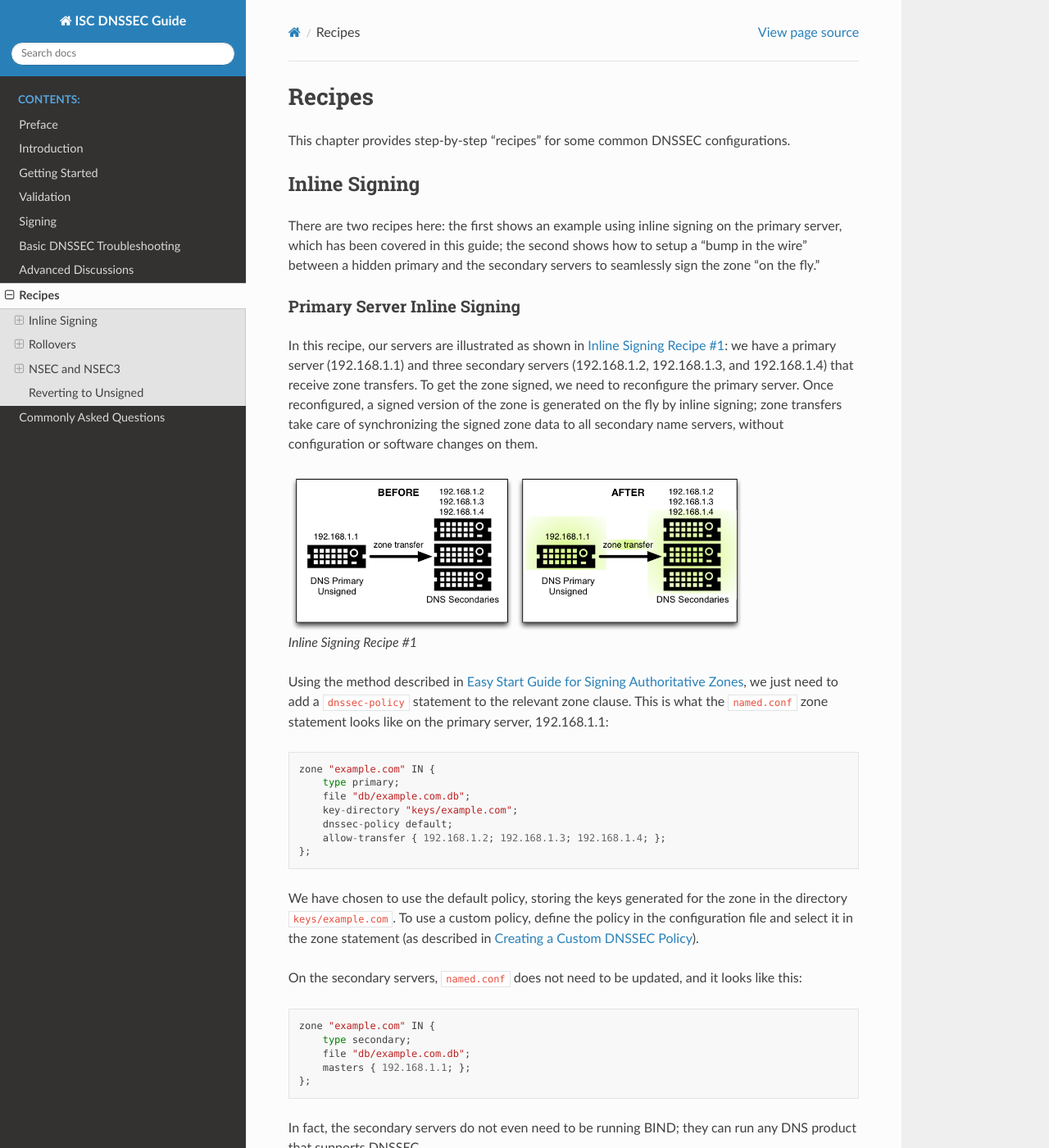
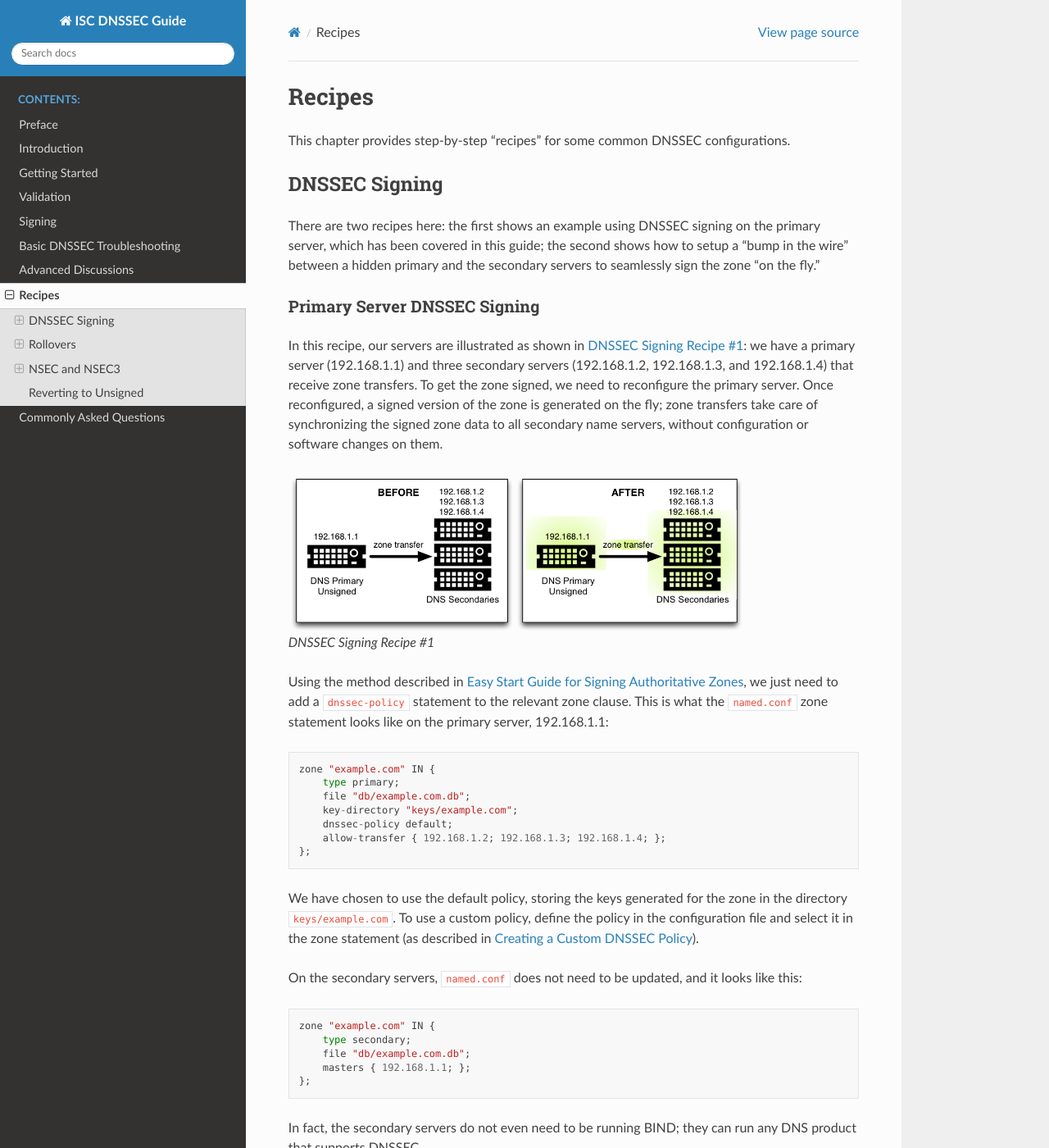
Before and after one commit to isc-projects/isc-dnssec-guide, a Sphinx documentation site: the page built from doc/recipes.rst, in a window 1280 px wide and 1400 px high. Shown: the whole window at 82% size. Built offline with Sphinx 7.4.7 and the Read the Docs theme 2.0.0, drawn with Linux system fonts in a browser that asks for light colours; some of the changed text lies outside the part shown.

Commit message:
Add Matthijs's edits
Don't use inline signing when not needed: inline signing is the act of automated DNSSEC signing, but may be taken as using the 'inline-signing' configuration option. Use something else (DNSSEC signing, automated signing, ...).

```diff
--- a/doc/recipes.rst
+++ b/doc/recipes.rst
@@ -8,10 +8,10 @@ DNSSEC configurations.
 
 .. _recipes_inline_signing:
 
-Inline Signing
+DNSSEC Signing
 --------------
 
-There are two recipes here: the first shows an example using inline
+There are two recipes here: the first shows an example using DNSSEC
 signing on the primary server, which has been covered in this
 guide; the second shows how to setup a "bump in the
 wire" between a hidden primary and the secondary servers to seamlessly
@@ -19,26 +19,26 @@ sign the zone "on the fly."
 
 .. _recipes_inline_signing_primary:
 
-Primary Server Inline Signing
+Primary Server DNSSEC Signing
 ~~~~~~~~~~~~~~~~~~~~~~~~~~~~~
 
 In this recipe, our servers are illustrated as shown in
-:ref:`inline-signing-1`: we have a primary server
+:ref:`dnssec-signing-1`: we have a primary server
 (192.168.1.1) and three secondary servers (192.168.1.2, 192.168.1.3, and
 192.168.1.4) that receive zone transfers. To get the zone
 signed, we need to reconfigure the primary server. Once reconfigured, a
-signed version of the zone is generated on the fly by inline signing;
+signed version of the zone is generated on the fly;
 zone transfers take care of synchronizing the signed zone data
 to all secondary name servers, without configuration or software changes
 on them.
 
-.. _inline-signing-1:
+.. _dnssec-signing-1:
 
 .. figure:: ../img/dnssec-inline-signing-1.png
-   :alt: Inline Signing Recipe #1
+   :alt: DNSSEC Signing Recipe #1
    :width: 80.0%
 
-   Inline Signing Recipe #1
+   DNSSEC Signing Recipe #1
 
 Using the method described in
 :ref:`easy_start_guide_for_authoritative_servers`, we just need to
@@ -77,10 +77,10 @@ can run any DNS product that supports DNSSEC.
 
 .. _recipes_inline_signing_bump_in_the_wire:
 
-"Bump in the Wire" Inline Signing
-~~~~~~~~~~~~~~~~~~~~~~~~~~~~~~~~~
+"Bump in the Wire" Signing
+~~~~~~~~~~~~~~~~~~~~~~~~~~
 
-In this recipe, we take advantage of the power of inline signing
+In this recipe, we take advantage of the power of automated signing
 by placing an additional name server (192.168.1.5) between the hidden
 primary (192.168.1.1) and the DNS secondaries (192.168.1.2, 192.168.1.3,
 and 192.168.1.4). The additional name server, 192.168.1.5, acts as a "bump
@@ -90,13 +90,13 @@ servers. The steps described in this recipe may be used as part of a
 DNSSEC deployment strategy, since it requires only minimal changes made to
 the existing hidden DNS primary and DNS secondaries.
 
-.. _inline-signing-2:
+.. _dnssec-signing-2:
 
 .. figure:: ../img/dnssec-inline-signing-2.png
-   :alt: Inline Signing Scenario #2
+   :alt: DNSSEC Signing Scenario #2
    :width: 100.0%
 
-   Inline Signing Scenario #2
+   DNSSEC Signing Scenario #2
 
 It is important to remember that 192.168.1.1 in this case is a hidden
 primary not exposed to the world, and it must not be listed in the NS RRset.
```
